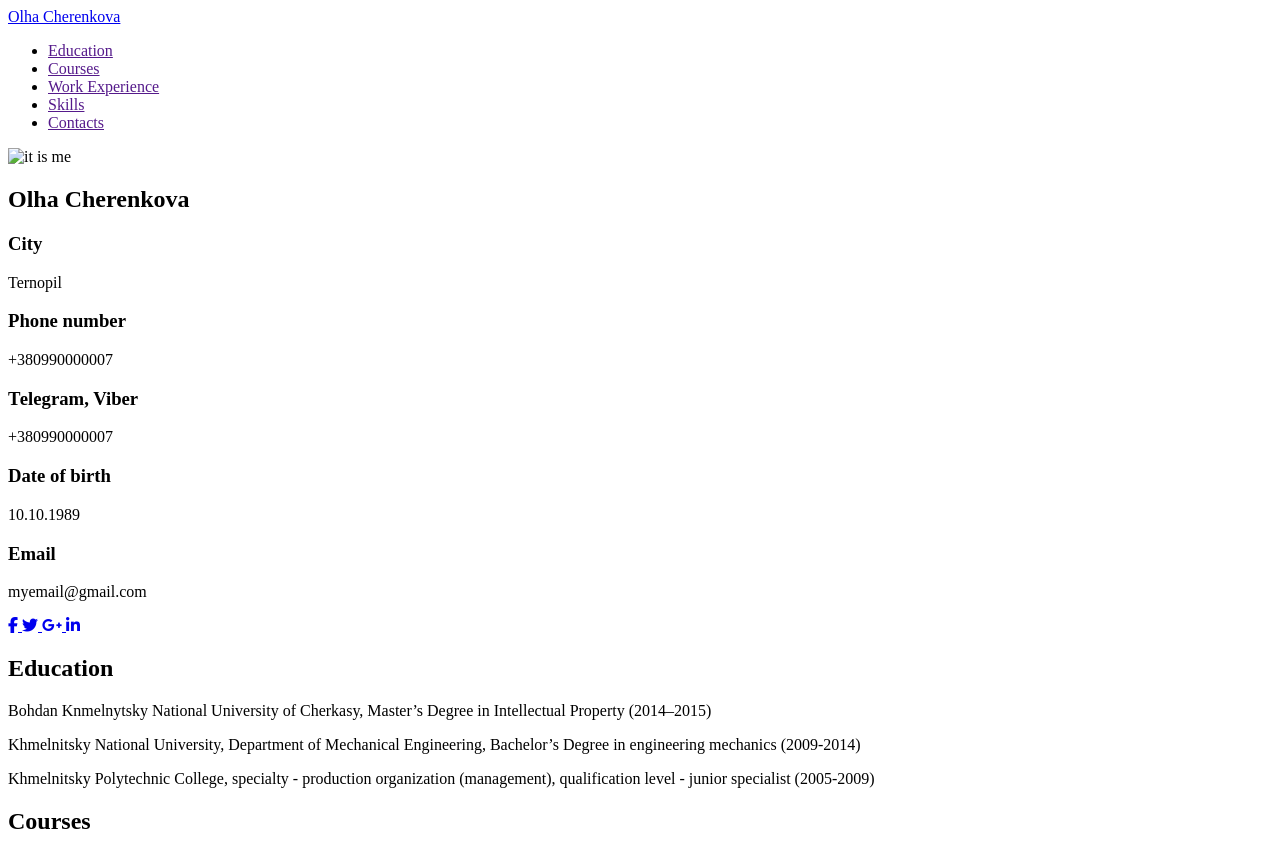
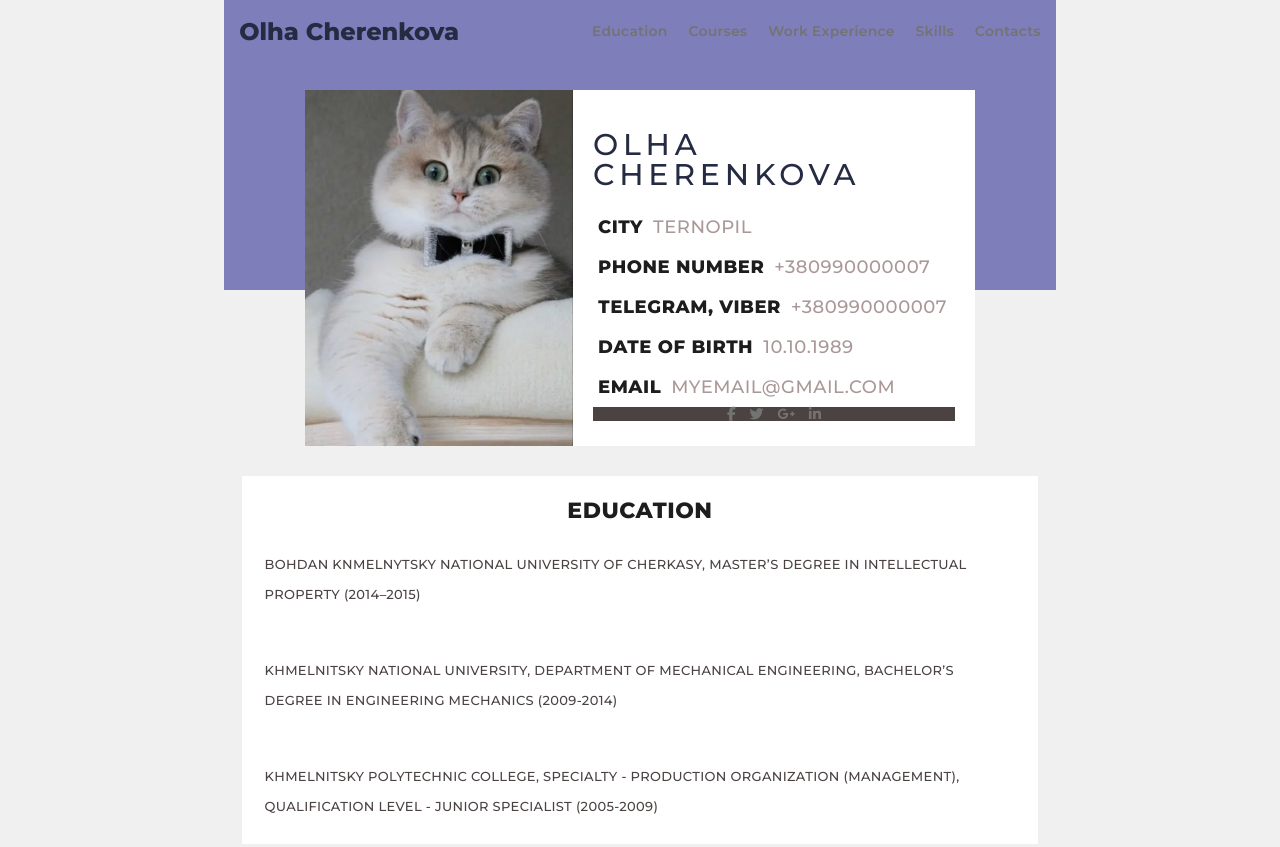
Before and after one commit to olhacherenkova/olhacherenkova, a plain HTML site: page index.html in a window 1280 px wide. Shown: the top 847 px of the page. Drawn offline with Linux system fonts and the light colour scheme; the site is published under a folder, as on GitHub Pages, so addresses that start at the root find nothing.

Commit message:
sixth commit

```diff
--- a/index.html
+++ b/index.html
@@ -9,7 +9,7 @@
     <link rel="preconnect" href="https://fonts.googleapis.com">
     <link rel="preconnect" href="https://fonts.gstatic.com" crossorigin>
     <link href="https://fonts.googleapis.com/css2?family=Montserrat:ital,wght@0,400;0,500;0,600;0,800;1,700&display=swap" rel="stylesheet">
-    <link rel="stylesheet" href="/css/style.css">
+    <link rel="stylesheet" href="css/style.css">
     <title>Olha Cherenkova</title>
 </head>
 
@@ -48,7 +48,7 @@
         <main class="main">
             <section class="about">
                 <div class="img">
-                    <img class="image" src="/img/foto.jpg" alt="it is me">
+                    <img class="image" src="img/foto.jpg" alt="it is me">
                 </div>
                 <div class="info">
                     <div>
```
